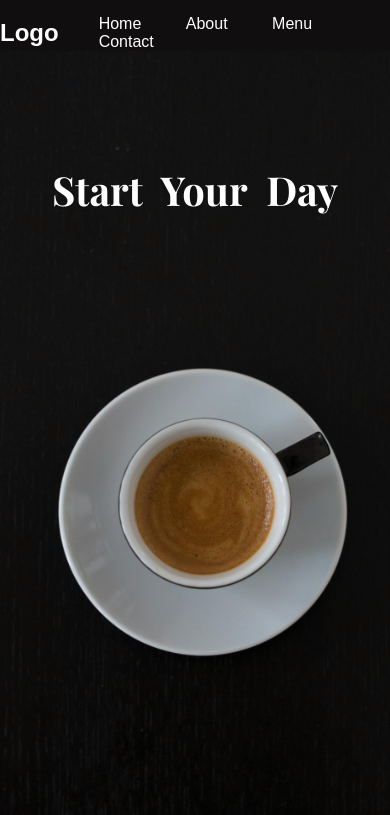
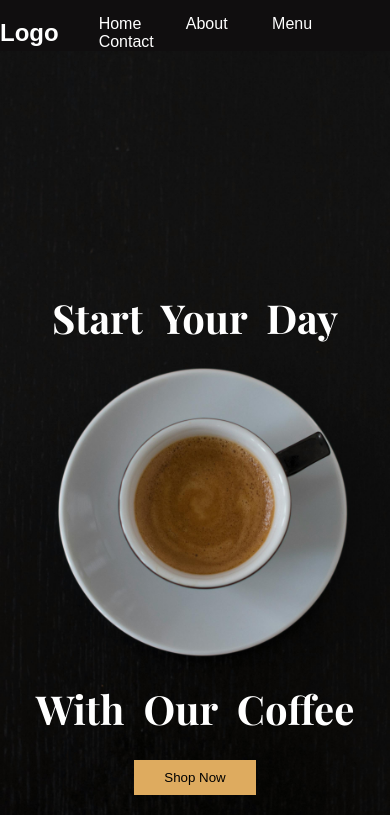
Before and after one commit to iliyo/HTML-CSS-JS-WEB-PROJECTS, a plain HTML site: page coffee/index.html in a window 390 px wide. Shown: the top 815 px of the page. Drawn offline with nearby package versions, Linux system fonts and the light colour scheme; a web font is replaced by a local one.

Commit message:
Add responsivness for header

```diff
--- a/coffee/styles/header.css
+++ b/coffee/styles/header.css
@@ -47,24 +47,22 @@ li a:hover {
 /* Main Headings */
 .main-headings {
     position: absolute;
-    top: 7rem;
-    font-size: 4rem;
+    top: 15rem;
+    font-size: 6rem;
     word-spacing: 10px;
 }
 
 .primary-headings {
     position: absolute;
-    bottom: 4rem;
-    font-size: 4rem;
+    bottom: 10rem;
+    font-size: 6rem;
     word-spacing: 10px;
-    margin-bottom: -40px;
 }
 
 .main-btn {
     position: absolute;
-    bottom: 2rem;
+    bottom: 10rem;
     padding: 10px 30px;
-    margin-top: 20px;
     background: transparent;
     background: var(--main-color);
     border: none;
@@ -72,11 +70,6 @@ li a:hover {
     transform: translateY(60px);
 }
 
-.main-btn:hover {
-    opacity: 0.9;
-    transform: translateY(58px); /* Slight raise effect */
-}
-
 @media only screen and (max-width: 768px) {
     .main-headings, .primary-headings {
         font-size: 2.5rem;
--- a/coffee/styles/our-story.css
+++ b/coffee/styles/our-story.css
@@ -54,7 +54,7 @@
         display: none;
     }
     #our-story .img-container {
-        width: 70%;
+        /* width: 70%; */
         text-align: center;
         margin: 0 auto;
     }
```
